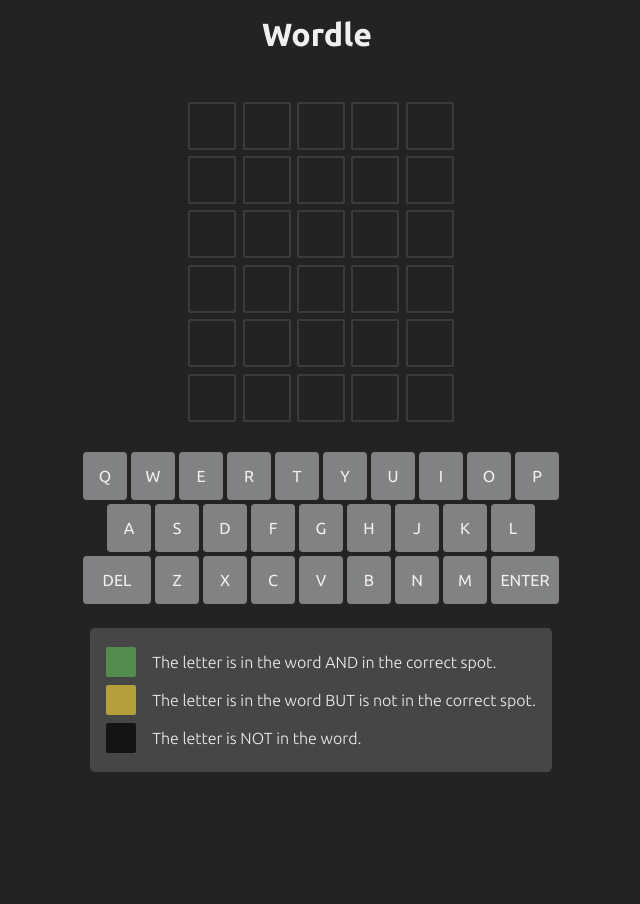
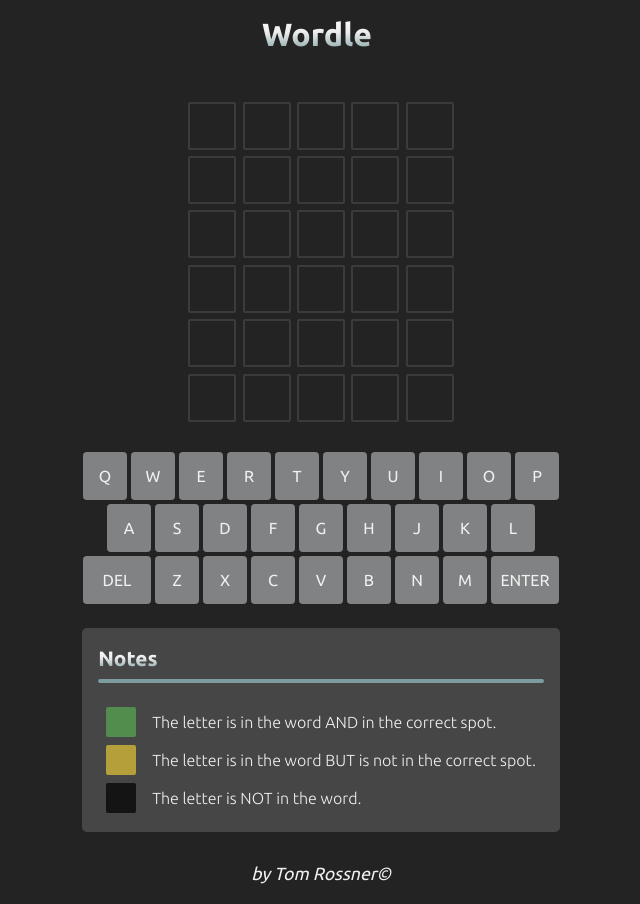
Before and after one commit to TomRossner/Wordle, a plain HTML site: page index.html in a window 1280 px wide. Shown: the whole page, without its empty margins (319-959 px from the left). Before the commit the page ends 800 px from the top, so only its background shows below. Drawn offline with Linux system fonts and the light colour scheme.

Commit message:
Added footer and updated notes

```diff
--- a/index.html
+++ b/index.html
@@ -50,6 +50,8 @@
                     <button class="kb-button large">enter</button>
         </div>
         <div class="info">
+            <h3>Notes</h3>
+            <hr>
             <div class="letter-info">
                 <div class="box green"></div>
                 <p>The letter is in the word AND in the correct spot.</p>
@@ -63,7 +65,9 @@
                 <p>The letter is NOT in the word.</p>
             </div>
         </div>
-        </div>
+        <footer>
+            <p>by Tom Rossner&copy;</p>
+        </footer>
     </div>
 </body>
 </html>
--- a/style.css
+++ b/style.css
@@ -31,7 +31,10 @@ body{
     font-size: 2rem;
     font-weight: 700;
     text-align: center;
-    color: rgb(240, 240, 240);
+    /* color: rgb(240, 240, 240); */
+    background: linear-gradient(180deg, rgba(255,255,255,1) 0%, rgba(237,237,237,1) 44%, rgba(125,156,159,1) 100%);
+    -webkit-background-clip: text;
+    -webkit-text-fill-color: transparent;
     position: relative;
     padding: 0 0.5rem 0 0
 }
@@ -210,8 +213,25 @@ body{
     gap: 0.5rem;
 }
 
+.info h3{
+    text-align: left;
+    background: linear-gradient(180deg, rgba(255,255,255,1) 0%, rgba(237,237,237,1) 44%, rgba(125,156,159,1) 100%);
+    -webkit-background-clip: text;
+    -webkit-text-fill-color: transparent;
+    font-size: 1.3rem;
+}
+
+.info hr{
+    width: 100%;
+    background-color: rgba(125,156,159,1);
+    border: 2px solid rgba(125,156,159,1);
+    border-radius: 2px;
+    margin-bottom: 1rem;
+}
+
 .letter-info{
     display: flex;
+    padding: 0 0.5rem 0 0.5rem;
 }
 
 .letter-info p {
@@ -254,6 +274,17 @@ body{
     background-color: rgb(23, 143, 212);
     transform: scale(1.1) translateX(55%);
     box-shadow: 0 0 15px 2px rgb(0, 0, 0, 0.5);
+}
+
+footer p{
+    font-family: "Ubuntu", sans-serif;
+    font-style: italic;
+    font-size: 1.1rem;
+    font-weight: 400;
+    text-align: center;
+    margin: 1rem auto;
+    color: rgb(240, 240, 240);
+
 }
 
 @keyframes win {
@@ -369,4 +400,8 @@ body{
     .info{
         min-width: 90%;
     }
+
+    .info h3{
+        text-align: center;
+    }
 }
```
